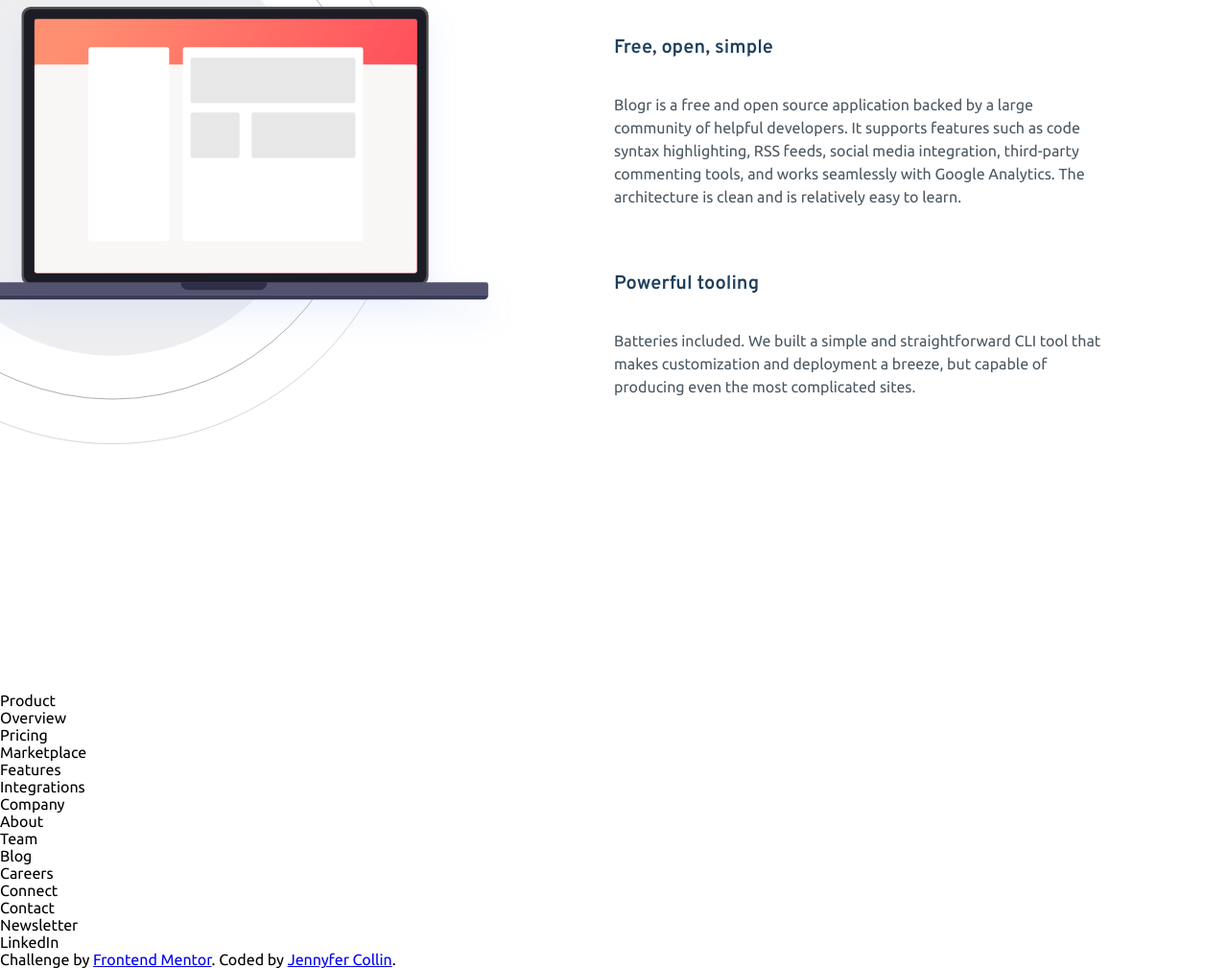
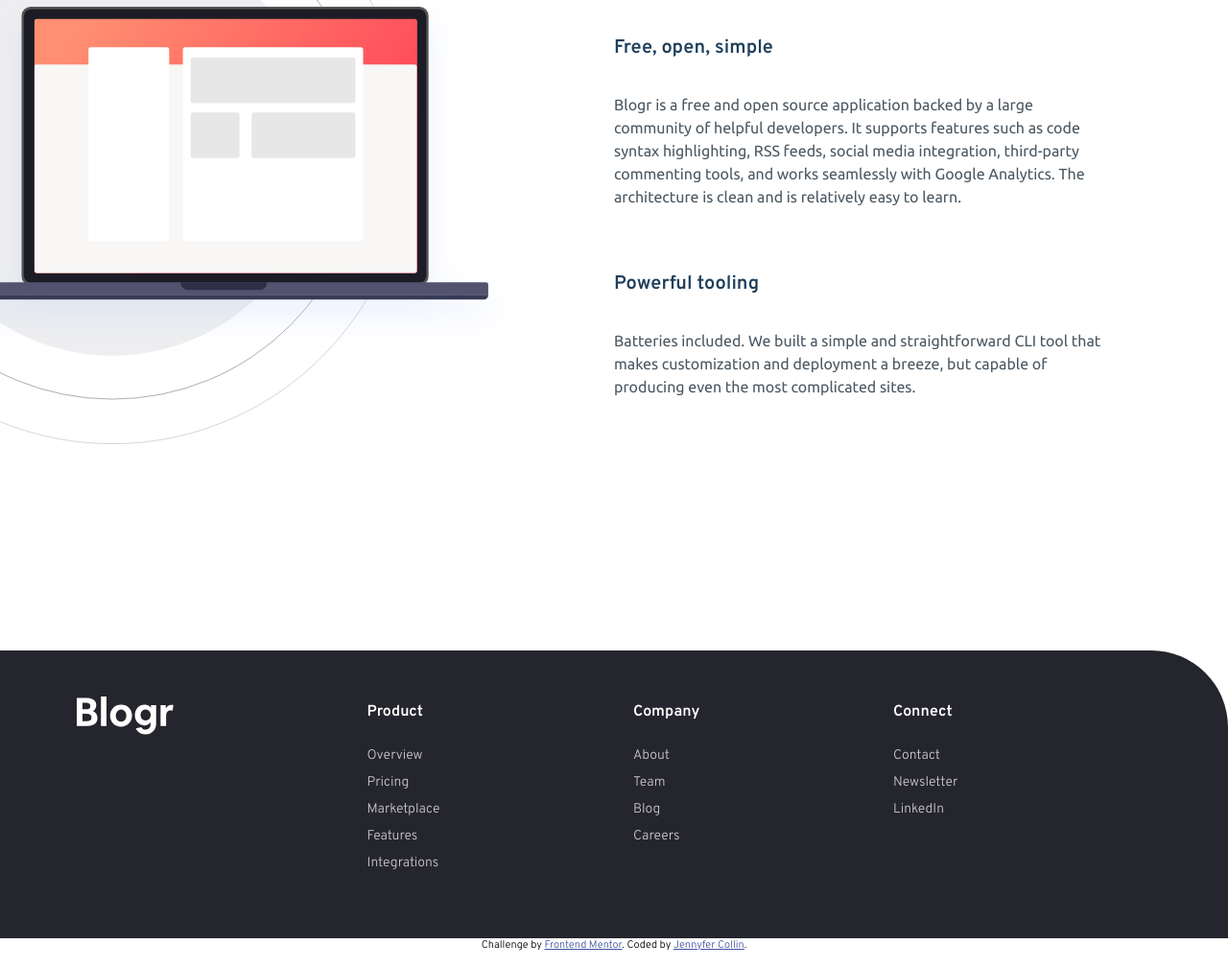
Before and after one commit to Jencoll/blogr-landing-page, a website: page index.html in a window 1280 px wide. Shown: the part 2096-3105 px from the top of the page at 96% size. Drawn offline with nearby package versions, Linux system fonts and the light colour scheme; files that its build step writes are made by us from their sources.

Commit message:
footer part 2

```diff
--- a/stylesheets/style.scss
+++ b/stylesheets/style.scss
@@ -34,3 +34,16 @@ main {
 
 // second presentation section
 @import 'second-presentation.scss';
+
+// footer
+@import '_footer.scss';
+
+   .attribution {
+        font-size: 11px;
+        text-align: center;
+        font-family: $Overpass;
+    }
+
+.attribution a {
+    color: hsl(228, 45%, 44%);
+}
```
Also changed, not shown: 1 other file.
